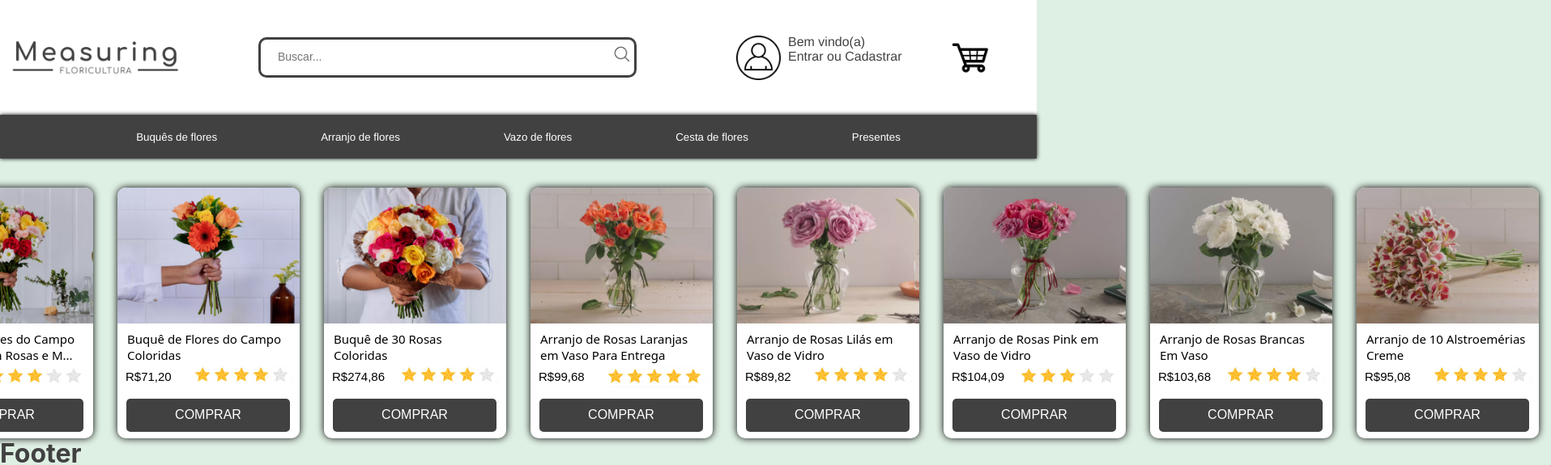
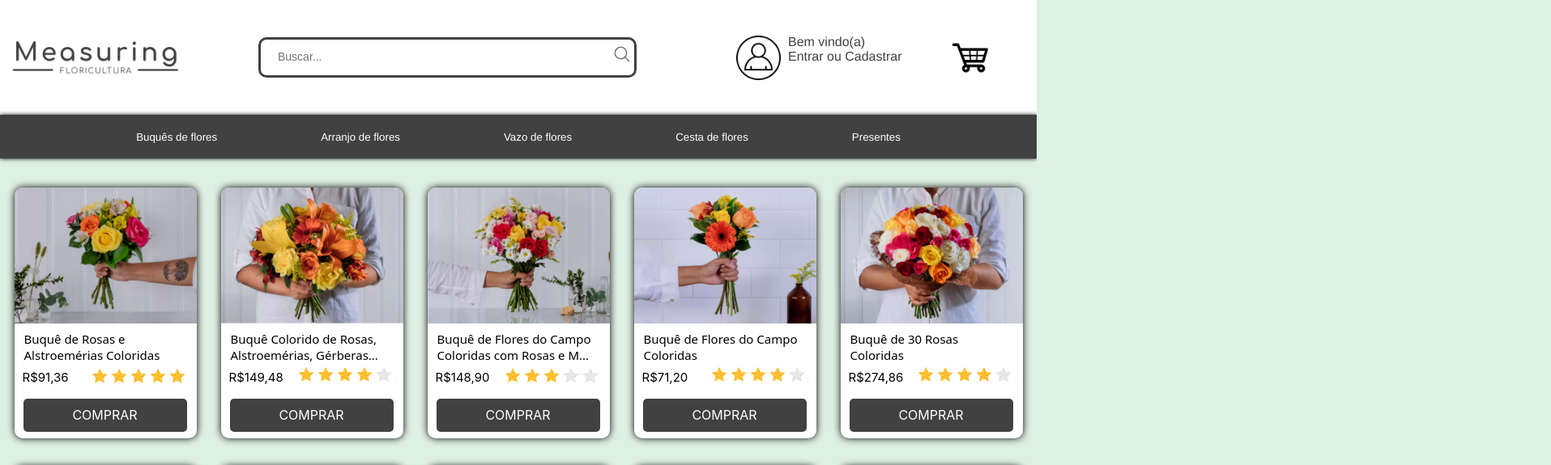
Before and after one commit to Mesuring/Site, a React app: page / in a window 1280 px wide. Shown: the top 575 px of the page at 81% size, 1915 px wide, since content can reach past the window. Built offline with nearby package versions, Linux system fonts and the light colour scheme.

Commit message:
arrumando tela de detalhes de produtos

```diff
--- a/src/components/dadosProduto/dadosProduto.jsx
+++ b/src/components/dadosProduto/dadosProduto.jsx
@@ -3,17 +3,19 @@ import buque1 from "../../img/buque1.png"
 import estrela5 from "../../img/estrela5.png"
 import { useParams } from "react-router-dom"
 
-function DadosProdutoComponet(){
-    const {id} = useParams();
+function DadosProdutoComponet() {
+    const { id } = useParams();
 
-    return(
+    let img = localStorage.getItem("img")
+
+    return (
         <main>
             <div classNameName={style.slider}>
-                <img src={buque1} width="900px" height="675px"/>
+                <img src={img} width="900px" height="675px" />
             </div>
             <div className={style.divs3}>
                 <div className={style.div1}>
-                    <img src={estrela5} width="109" height="37"/>
+                    <img src={estrela5} width="109" height="37" />
                     <div className={style.textbox}>
                         <h3>arranjo flores</h3>
                     </div>
@@ -23,11 +25,13 @@ function DadosProdutoComponet(){
                 </div>
                 <div className={style.div2}>
                     <h3>Endereço de entrega</h3>
-                    <input type="text" id={style.endereco} placeholder="Bairro  - Cidade - UF..."/>
+                    <input type="text" id={style.endereco} placeholder="Bairro  - Cidade - UF..." />
                 </div>
                 <div className={style.div3}>
-                    <div className={style.quantidade}>
-                        quantidade: <input type="number" id={style.quant}/>
+                    <div className={style.alinhaQuant}>
+                        <div className={style.quantidade}>
+                            quantidade: <input type="number" id={style.quantInp} />
+                        </div>
                     </div>
                     <div className={style.carrinho}>
                         Adicionar ao carinho
--- a/src/components/dadosProduto/dadosProduto.module.css
+++ b/src/components/dadosProduto/dadosProduto.module.css
@@ -2,7 +2,6 @@ main{
     flex: 20 1 500px;
     height: auto;
     display: flex;
-    flex-direction: row;
     justify-content: center;
     align-items: center
 }
@@ -65,25 +64,32 @@ main{
     flex-direction: column;
 
 }
+.alinhaQuant{
+    height: auto;
+    width: 380px;
+    display: flex;
+}
 
 .quantidade{
+    margin-top: 20px;
     margin-left: 34px;
     font-family: Arial;
     font-size: 20px;
     display: flex;
+    align-items: baseline;
 
 }
 
-#quant{
+#quantInp{
     width: 98px;
-    height: 41px;
+    height: 10px;
     margin-left: 10px;
 }
 
 .carrinho{
-    width: 382px;
+    width: 375px;
     height: 68px;
-    margin-top: 38px;
+    margin-top: 25px;
     display: flex;
     justify-content: center;
     align-items: center;
--- a/src/components/produto/produto.jsx
+++ b/src/components/produto/produto.jsx
@@ -1,25 +1,28 @@
 import style from "./produto.module.css"
 import { Link } from "react-router-dom"
 
-function ProdutoComponet({img, texto, estrela, valor, id}) {
+function ProdutoComponet({ img, texto, estrela, valor, id }) {
+
+    console.log(localStorage.getItem(img));
+
     return (
         <div className={style.produto}>
             <div class={style.boximagem}>
-            <img src={img} id={style.imgProduto} width="225" height="168"/>
+                <img src={img} id={style.imgProduto} width="225" height="168" />
             </div>
             <div class={style.boxtexto}>
                 {texto}
             </div>
             <div class={style.boxavaliacao}>
-                <img src={estrela} id="estrela" width="144" height="47"/>
+                <img src={estrela} id="estrela" width="144" height="47" />
             </div>
             <div class={style.boxvalor}>
                 {valor}
             </div>
-            <Link to={id}>
-            <div class={style.boxcomprar}>
-                COMPRAR
-            </div></Link>
+            <Link to={id} onClick={localStorage.setItem("img", img)}>
+                <div class={style.boxcomprar}>
+                    COMPRAR
+                </div></Link>
         </div>
     )
 }
--- a/src/pages/home/home.jsx
+++ b/src/pages/home/home.jsx
@@ -17,7 +17,7 @@ import estrela3 from "../../img/estrela3.png"
 
 function HomePage(){
     return (
-        <main>
+        <div className={style.todosProdutos}>
             <div className={style.conteiner}>
                 <ProdutoComponet img={buque} texto="Buquê de Rosas e Alstroemérias Coloridas" estrela={estrela5} valor="R$91,36" id="/1"/>
                 <ProdutoComponet img={buque1} texto="Buquê Colorido de Rosas, Alstroemérias, Gérberas..." estrela={estrela4} valor="R$149,48" id="/2"/>
@@ -32,7 +32,7 @@ function HomePage(){
                 <ProdutoComponet img={arranjo3} texto="Arranjo de Rosas Brancas Em Vaso" estrela={estrela4} valor="R$103,68" id="/9"/>
                 <ProdutoComponet img={arranjo4} texto="Arranjo de 10 Alstroemérias Creme" estrela={estrela4} valor="R$95,08" id="/10"/>
             </div>
-        </main>
+        </div>
     )
 }
 
--- a/src/pages/home/home.module.css
+++ b/src/pages/home/home.module.css
@@ -2,12 +2,11 @@ body{
     background-color: #DEEFE3;
 }
 
-main{
+.todosProdutos{
     flex: 20 1 500px;
     height: auto;
     display: flex;
     flex-direction: column;
-
 }
 
 .conteiner{
--- a/src/pages/produtoDetalhes/produto.jsx
+++ b/src/pages/produtoDetalhes/produto.jsx
@@ -1,10 +1,11 @@
 import { useParams } from "react-router-dom"
 import DadosProdutoComponet from "../../components/dadosProduto/dadosProduto";
+import style from "./produtoDetalhes.module.css"
 
 function ProdutoPage() {
 
     return (
-        <div>
+        <div className={style.main}>
             <DadosProdutoComponet/>
         </div>
     )
--- a/src/pages/produtoDetalhes/produtoDetalhes.module.css
+++ b/src/pages/produtoDetalhes/produtoDetalhes.module.css
@@ -1,3 +1,3 @@
-main{
+.main{
     margin: 36px;
 }
```
